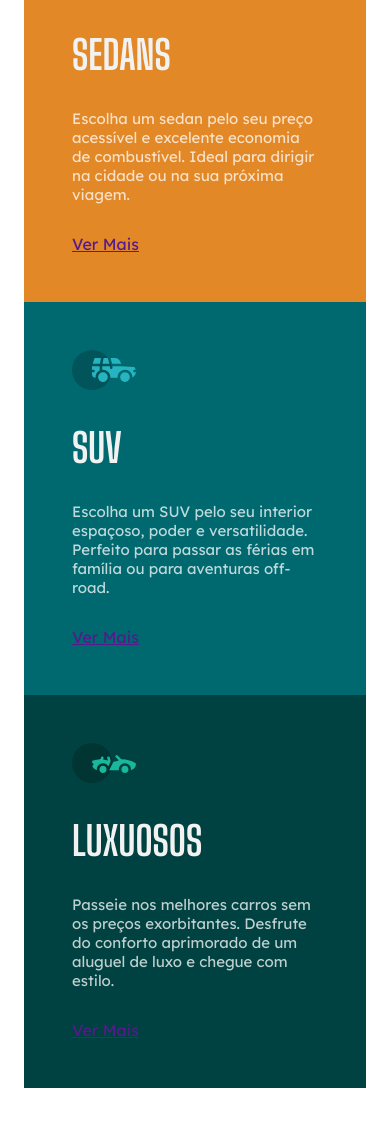
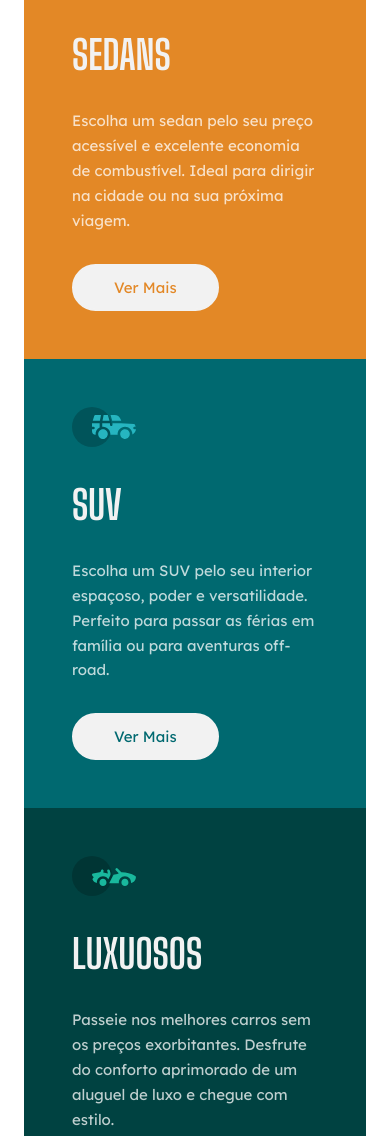
Before and after one commit to MasterMinado/carros, a plain HTML site: page index.html in a window 390 px wide. Shown: the part 179-1315 px from the top of the page. Drawn offline with Linux system fonts and the light colour scheme.

Commit message:
finalização da parte mobile

```diff
--- a/index.html
+++ b/index.html
@@ -16,21 +16,21 @@
             <img src="./imagens/icon-sedans.svg" alt="carro sedans">
             <h2>Sedans</h2>
             <p>Escolha um sedan pelo seu preço acessível e excelente economia de combustível. Ideal para dirigir na cidade ou na sua próxima viagem.</p>
-            <a href="">Ver Mais</a>
+            <a href="https://www.minutoseguros.com.br/blog/sedans-mais-vendidos-no-brasil/" target="_blank">Ver Mais</a>
         </section>
 
         <section class="suvs">
             <img src="./imagens/icon-suvs.svg" alt="carro suvs">
             <h2>SUV</h2>
             <p>Escolha um SUV pelo seu interior espaçoso, poder e versatilidade. Perfeito para passar as férias em família ou para aventuras off-road.</p>
-            <a href="">Ver Mais</a>
+            <a href="https://www.webmotors.com.br/suvs" target="_blank">Ver Mais</a>
         </section>
 
         <section class="luxuosos">
             <img src="./imagens/icon-luxury.svg" alt="carro de luxo">
             <h2>Luxuosos</h2>
             <p>Passeie nos melhores carros sem os preços exorbitantes. Desfrute do conforto aprimorado de um aluguel de luxo e chegue com estilo.</p>
-            <a href="">Ver Mais</a>
+            <a href="https://garagem360.com.br/os-10-carros-de-luxo-mais-cobicados-em-2023/" target="_blank">Ver Mais</a>
         </section>
     </main>
 </body>
--- a/style.css
+++ b/style.css
@@ -29,10 +29,19 @@ p {
     font-size: 0.9375rem;
     color: var(--tranparent-white);
     margin-bottom: 1.87rem;
+    line-height: 1.56rem;
 }
 
 a {
     font-family: 'Lexend Deca', sans-serif;
+    display: block;
+    text-decoration: none;
+    border: 2px solid var(--gray);
+    width: fit-content;
+    font-size: 0.9375rem;
+    padding: 0.75rem 2.5rem;
+    border-radius: 1.5625rem;
+    background: var(--gray);
 }
 
 section {
@@ -41,6 +50,7 @@ section {
 
 .sedans {
     background: var(--orange);
+    border-radius: 8px 8px 0 0;
 }
 
 .suvs {
@@ -49,4 +59,17 @@ section {
 
 .luxuosos {
     background: var(--dark-cyan);
+    border-radius: 0 0 8px 8px;
 }
+
+.sedans a {
+    color: var(--orange);
+}
+
+.suvs a {
+    color: var(--Cyan);
+}
+
+.luxuosos a {
+    color: var(--dark-cyan);
+}
```
